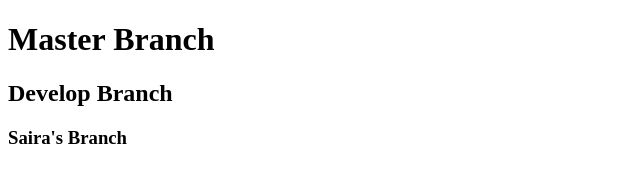
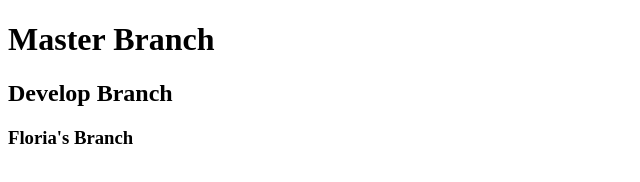
Before and after one commit to sahmed9995/teamGit, a plain HTML site: page index.html in a window 1280 px wide. Shown: the full height of the page, 0-640 px from the left. Drawn offline with Linux system fonts and the light colour scheme.

Commit message:
Ria Karamdad

```diff
--- a/index.html
+++ b/index.html
@@ -14,6 +14,6 @@
 <body>
     <h1>Master Branch</h1>
     <h2>Develop Branch</h2>
-    <h3>Saira's Branch</h3>
+    <h3>Floria's Branch</h3>
 </body>
 </html>
```
